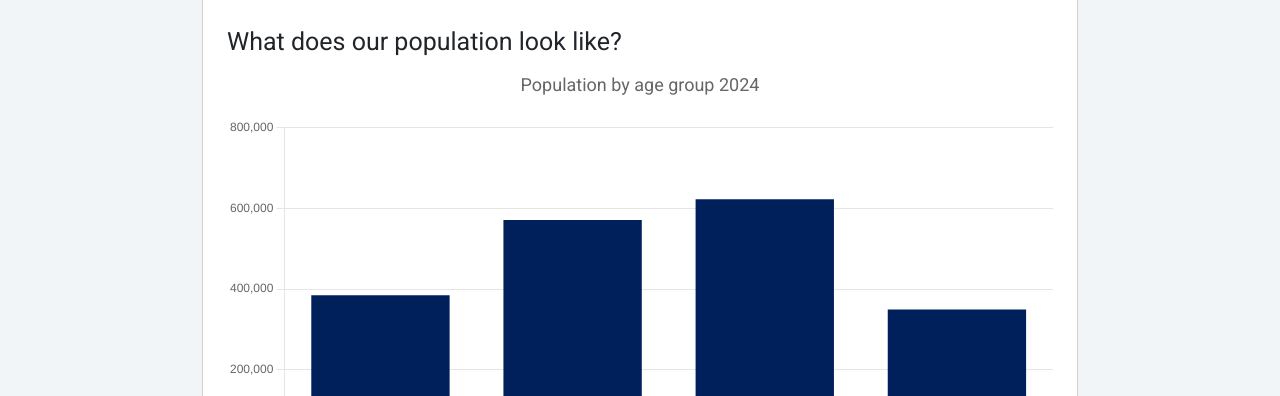
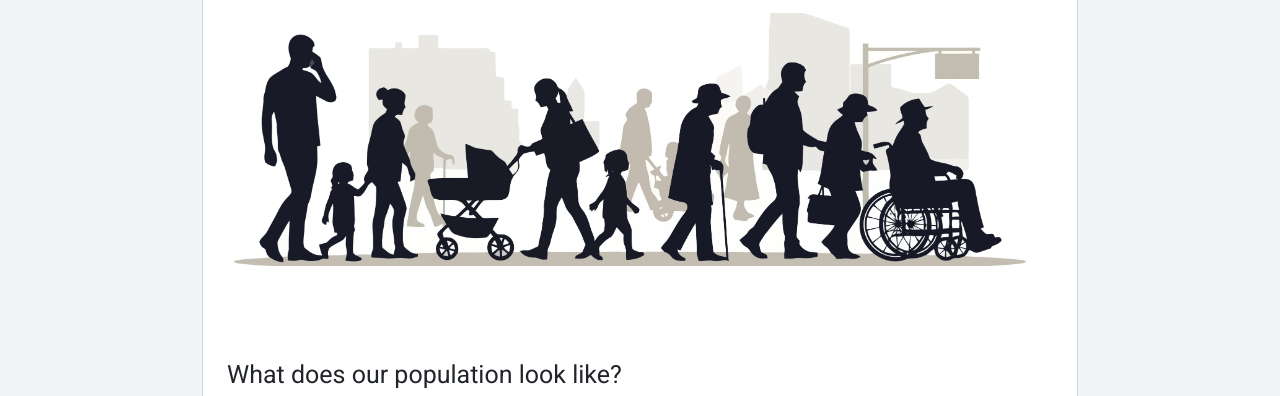
Before and after one commit to NISRA-Tech-Lab/quick-read-population, a plain HTML site: page index.html in a window 1280 px wide. Shown: the part 356-752 px from the top of the page. Drawn offline with nearby package versions, Linux system fonts and the light colour scheme.

Commit message:
add pop image

```diff
--- a/index.html
+++ b/index.html
@@ -71,6 +71,7 @@
     <p>In <span class="summary_latest_year"></span> around <span class="summary_latest_pop_round_million" style="font-weight: bold;"></span> <span style="font-weight: bold;">million</span> people lived here:<br>
       <span class="summary_latest_pop_total format-number bignumber"></span></p>
 
+      <img src="/img/people-bw.jpeg" alt="silhouettes of people" class="img-pop">
     <h2>What does our population look like?</h2>
     <canvas id="popAgeChart"></canvas>
 
--- a/nisra-styles.css
+++ b/nisra-styles.css
@@ -88,6 +88,7 @@ main a[target="_blank"]::after {
    =========================== */
 .app-title { font-weight: 700; letter-spacing: 0.2px; }
 .img-50 { width: 50px; height: 50px; }
+.img-pop {max-width: 800px; max-height: auto; margin-bottom: 80px;}
 
 /* ===========================
    Footer
```
Also changed, not shown: img/people-bw.jpeg (added), img/pop-blue-crop.jpg (added), img/pop-change.svg (added), img/pop_age.png (deleted), 1 other file.
